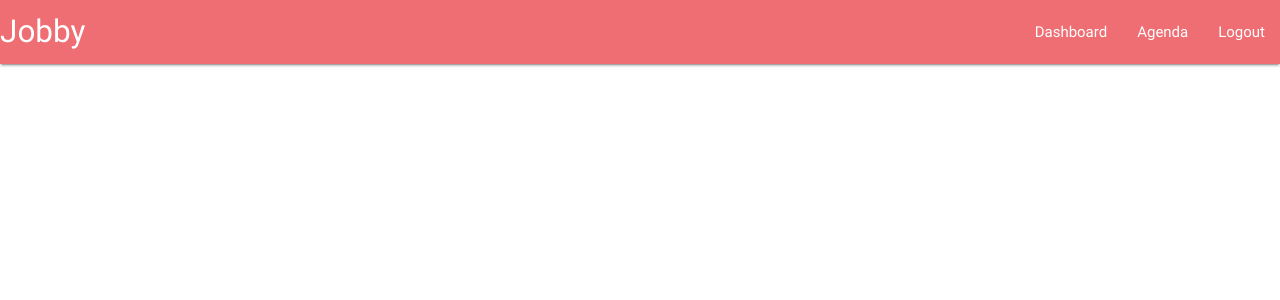
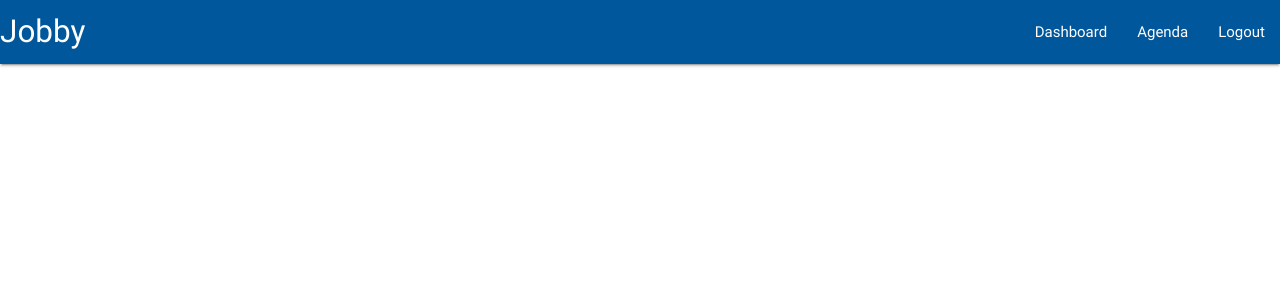
Before and after one commit to jesmarquez/testmaterialui, a Next.js app: page /vacantes in a window 1280 px wide. Shown: the top 300 px of the page. Built offline with nearby package versions, Linux system fonts and the light colour scheme.

Commit message:
Coloca color blue a navbar

```diff
--- a/components/nav.js
+++ b/components/nav.js
@@ -3,7 +3,7 @@ import React from 'react'
 export default class NavBar extends React.Component {
   render() {
     return (
-      <nav>
+      <nav className="light-blue darken-4">
         <div className="nav-wrapper">
           <a href="#" className="brand-logo">Jobby</a>
           <ul id="nav-mobile" className="right hide-on-med-and-down">
```
